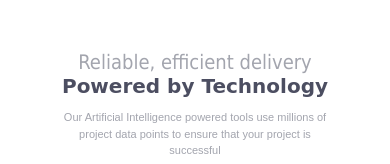
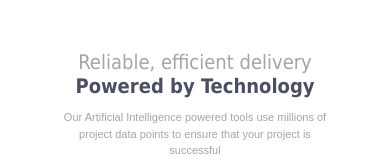
Before and after one commit to emedee/four-card-feature, a plain HTML site: page Index.html in a window 390 px wide. Shown: the top 164 px of the page. Drawn offline with Linux system fonts and the light colour scheme.

Commit message:
'commit'

```diff
--- a/Style.css
+++ b/Style.css
@@ -25,6 +25,7 @@
     }
     .p-tech{
         font-size: 20px !important;
+        font-family: tahoma !important;
     }
     .p-rel{
         font-size: 20px !important;
```
